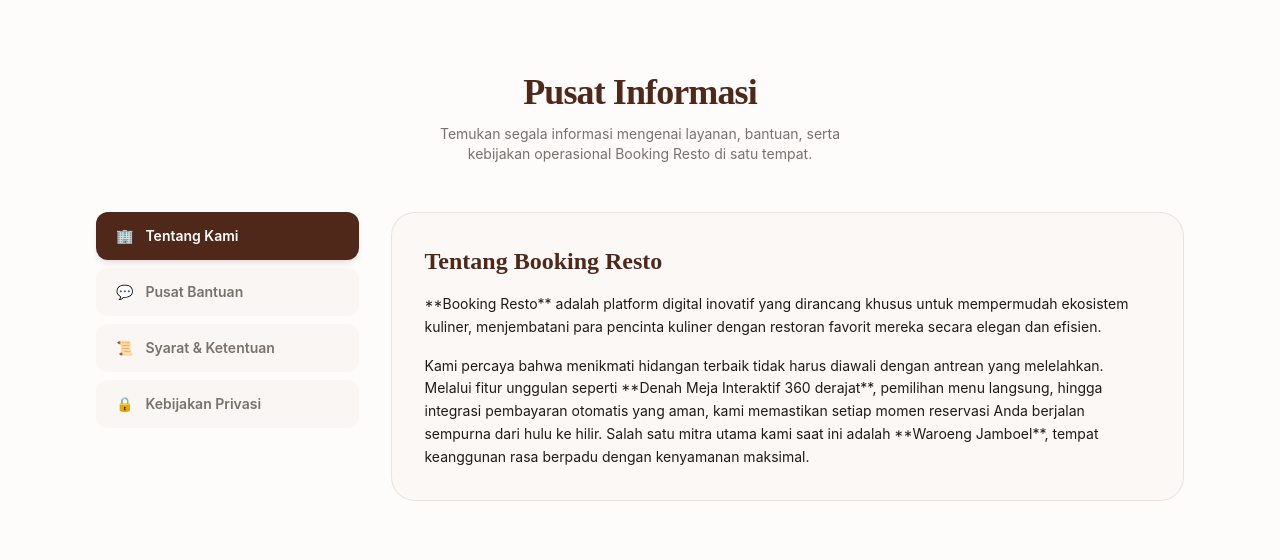
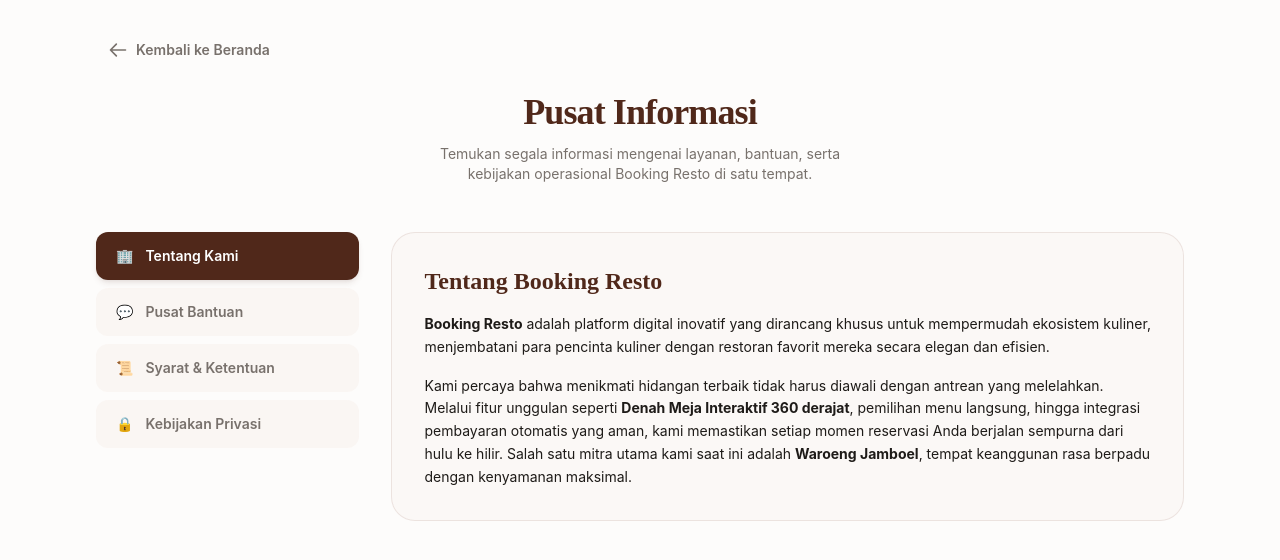
Before and after one commit to LutfiSyahrul/Frontend-BookResto, a Next.js app: page /info in a window 1280 px wide. Shown: the top 560 px of the page. Built offline with nearby package versions, Linux system fonts and the light colour scheme.

Commit message:
tambahan footerv2

```diff
--- a/src/app/(customer)/info/page.tsx
+++ b/src/app/(customer)/info/page.tsx
@@ -1,6 +1,7 @@
 "use client";
 
 import { useState } from "react";
+import Link from "next/link"; // Jangan lupa import Link untuk tombol kembali
 
 export default function InfoPage() {
     const [activeTab, setActiveTab] = useState("about");
@@ -13,9 +14,32 @@ export default function InfoPage() {
     ];
 
     return (
-        <div className="flex min-h-screen w-full flex-col bg-[#FDFCFB] px-4 py-12 font-['Inter'] md:px-12 lg:px-24">
+        <div className="flex min-h-screen w-full flex-col bg-[#FDFCFB] px-4 py-8 font-['Inter'] md:px-12 lg:px-24">
+            {/* Tombol Kembali */}
+            <div className="mb-4">
+                <Link
+                    href="/beranda"
+                    className="group inline-flex items-center gap-2 rounded-lg px-3 py-2 text-sm font-semibold text-[#78716C] transition-all hover:bg-[#F5ECE7] hover:text-[#50281A]"
+                >
+                    <svg
+                        className="h-5 w-5 transition-transform group-hover:-translate-x-1"
+                        fill="none"
+                        viewBox="0 0 24 24"
+                        stroke="currentColor"
+                        strokeWidth={2}
+                    >
+                        <path
+                            strokeLinecap="round"
+                            strokeLinejoin="round"
+                            d="M10 19l-7-7m0 0l7-7m-7 7h18"
+                        />
+                    </svg>
+                    Kembali ke Beranda
+                </Link>
+            </div>
+
             {/* Header Section */}
-            <div className="text-center mt-6">
+            <div className="text-center mt-2">
                 <h1 className="font-['Plus_Jakarta_Sans'] text-4xl font-bold tracking-tight text-[#50281A]">
                     Pusat Informasi
                 </h1>
@@ -54,23 +78,30 @@ export default function InfoPage() {
                                 Tentang Booking Resto
                             </h2>
                             <p className="text-sm leading-relaxed text-[#1E1B18]">
-                                **Booking Resto** adalah platform digital
-                                inovatif yang dirancang khusus untuk mempermudah
-                                ekosistem kuliner, menjembatani para pencinta
-                                kuliner dengan restoran favorit mereka secara
-                                elegan dan efisien.
+                                <span className="font-bold">Booking Resto</span>{" "}
+                                adalah platform digital inovatif yang dirancang
+                                khusus untuk mempermudah ekosistem kuliner,
+                                menjembatani para pencinta kuliner dengan
+                                restoran favorit mereka secara elegan dan
+                                efisien.
                             </p>
                             <p className="text-sm leading-relaxed text-[#1E1B18]">
                                 Kami percaya bahwa menikmati hidangan terbaik
                                 tidak harus diawali dengan antrean yang
-                                melelahkan. Melalui fitur unggulan seperti
-                                **Denah Meja Interaktif 360 derajat**, pemilihan
-                                menu langsung, hingga integrasi pembayaran
-                                otomatis yang aman, kami memastikan setiap momen
-                                reservasi Anda berjalan sempurna dari hulu ke
-                                hilir. Salah satu mitra utama kami saat ini
-                                adalah **Waroeng Jamboel**, tempat keanggunan
-                                rasa berpadu dengan kenyamanan maksimal.
+                                melelahkan. Melalui fitur unggulan seperti{" "}
+                                <span className="font-bold">
+                                    Denah Meja Interaktif 360 derajat
+                                </span>
+                                , pemilihan menu langsung, hingga integrasi
+                                pembayaran otomatis yang aman, kami memastikan
+                                setiap momen reservasi Anda berjalan sempurna
+                                dari hulu ke hilir. Salah satu mitra utama kami
+                                saat ini adalah{" "}
+                                <span className="font-bold">
+                                    Waroeng Jamboel
+                                </span>
+                                , tempat keanggunan rasa berpadu dengan
+                                kenyamanan maksimal.
                             </p>
                         </div>
                     )}
@@ -141,9 +172,12 @@ export default function InfoPage() {
                                 </li>
                                 <li>
                                     Reservasi meja dianggap sah dan mengikat
-                                    apabila pembayaran telah berstatus
-                                    **Settlement** atau berhasil di sistem
-                                    payment gateway kami.
+                                    apabila pembayaran telah berstatus{" "}
+                                    <span className="font-bold">
+                                        Settlement
+                                    </span>{" "}
+                                    atau berhasil di sistem payment gateway
+                                    kami.
                                 </li>
                                 <li>
                                     Konsumen diharapkan hadir paling lambat 15
@@ -174,27 +208,38 @@ export default function InfoPage() {
                                 berkomitmen penuh melindungi data personal
                                 konsumen dengan standar enkripsi terbaik.
                             </p>
-                            <ul className="list-inside list-disc space-y-2 text-sm text-[#1E1B18] leading-relaxed">
+                            <ul className="list-outside list-disc space-y-3 pl-4 text-sm text-[#1E1B18] leading-relaxed">
                                 <li>
-                                    **Pengumpulan Data:** Kami hanya merekam
-                                    informasi dasar seperti Nama, Alamat Email,
-                                    dan Nomor Kontak WhatsApp yang diinput
-                                    secara sadar oleh pengguna saat mendaftar
-                                    atau checkout transaksi.
+                                    <span className="font-bold">
+                                        Pengumpulan Data:
+                                    </span>{" "}
+                                    Kami hanya merekam informasi dasar seperti
+                                    Nama, Alamat Email, dan Nomor Kontak
+                                    WhatsApp yang diinput secara sadar oleh
+                                    pengguna saat mendaftar atau checkout
+                                    transaksi.
                                 </li>
                                 <li>
-                                    **Keamanan Pembayaran:** Seluruh data
-                                    sensitif terkait kartu kredit, rekening
-                                    bank, atau akun dompet digital diproses
-                                    langsung melalui jaringan aman **Midtrans
-                                    API** menggunakan enkripsi berlapis, tanpa
+                                    <span className="font-bold">
+                                        Keamanan Pembayaran:
+                                    </span>{" "}
+                                    Seluruh data sensitif terkait kartu kredit,
+                                    rekening bank, atau akun dompet digital
+                                    diproses langsung melalui jaringan aman{" "}
+                                    <span className="font-bold">
+                                        Midtrans API
+                                    </span>{" "}
+                                    menggunakan enkripsi berlapis, tanpa
                                     menyentuh database internal kami.
                                 </li>
                                 <li>
-                                    **Pemanfaatan Informasi:** Kontak Anda
-                                    digunakan murni untuk validasi kehadiran di
-                                    meja restoran, pengiriman token akses AI,
-                                    serta pengiriman e-tiket reservasi resmi.
+                                    <span className="font-bold">
+                                        Pemanfaatan Informasi:
+                                    </span>{" "}
+                                    Kontak Anda digunakan murni untuk validasi
+                                    kehadiran di meja restoran, pengiriman token
+                                    akses AI, serta pengiriman e-tiket reservasi
+                                    resmi.
                                 </li>
                             </ul>
                         </div>
```
